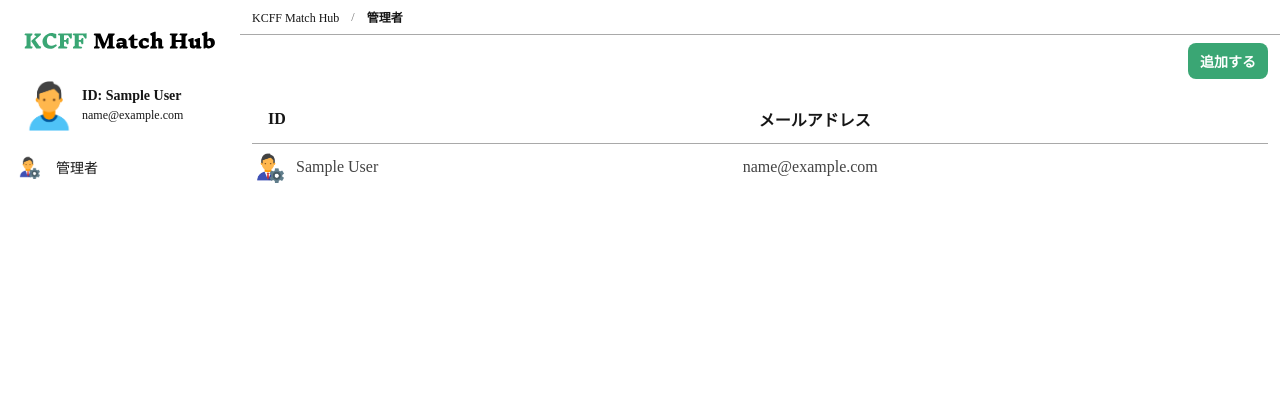
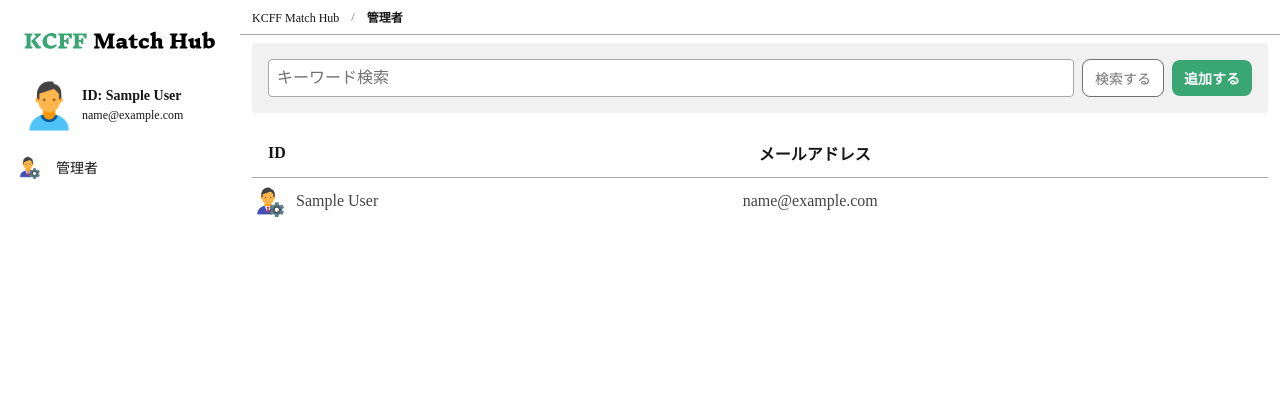
Before and after one commit to yamat47/kcff-match-hub, a Rails app: page /admin/administrators in a window 1280 px wide. Shown: the top 420 px of the page. Run offline with Rails 7, Linux system fonts and the light colour scheme; the visitor is signed in with stand-in values (Sample User, id 1); data comes from the database, SQL or seed files in the repository; some libraries are stand-ins or nearby versions.

Commit message:
Create search form.

```diff
--- a/app/app/assets/stylesheets/admin.css
+++ b/app/app/assets/stylesheets/admin.css
@@ -14,6 +14,7 @@
 @import url('admin/list_container.css');
 @import url('admin/list-navigation.css');
 @import url('admin/list-navigation-actions.css');
+@import url('admin/list-search.css');
 @import url('admin/pagination.css');
 @import url('admin/sidebar.css');
 @import url('admin/title.css');
--- a/app/app/assets/stylesheets/admin/list-navigation.css
+++ b/app/app/assets/stylesheets/admin/list-navigation.css
@@ -1,6 +1,10 @@
 .admin-list-navigation {
+  background-color: var(--color-gray-900);
+  padding: 1rem;
+  border-radius: var(--input-border-radius);
   display: flex;
   align-items: center;
+  gap: 0.5rem;
 
   .admin-list-navigation__search {
     flex: 1;
--- /dev/null
+++ b/app/app/assets/stylesheets/admin/list-search.css
@@ -0,0 +1,35 @@
+.admin-list-search {
+  display: flex;
+  gap: 0.5rem;
+
+  .admin-list-search__input {
+    flex: 1;
+  }
+}
+
+.admin-list-search-input {
+  height: 100%;
+  width: 100%;
+  border: 1px solid var(--default-border-color);
+  border-radius: var(--input-border-radius);
+  padding: 0.125rem 0.5rem;
+  background-color: var(--color-white);
+
+  &::placeholder {
+    color: var(--color-gray-500);
+  }
+}
+
+.admin-list-search-submit {
+  padding: 8px 12px;
+  border: solid 1px var(--color-gray-500);
+  border-radius: var(--button-border-radius);
+  background-color: var(--color-white);
+  color: var(--color-gray-500);
+  font-size: 0.875rem;
+
+  &:hover {
+    cursor: pointer;
+    background-color: var(--color-gray-900);
+  }
+}
--- a/app/app/views/admin/administrators/index.html.haml
+++ b/app/app/views/admin/administrators/index.html.haml
@@ -5,7 +5,13 @@
   .admin-list-container__header
     .admin-list-navigation
       .admin-list-navigation__search
-        // FIXME: Implement search
+        = form_with url: admin_administrators_path, method: :get, local: true do |form|
+          .admin-list-search
+            .admin-list-search__input
+              = form.text_field :search, value: params[:search], placeholder: t('view.admin.placeholder.search'),
+                                         class: 'admin-list-search-input'
+            .admin-list-search__submit
+              = form.submit t('view.admin.button.search'), name: '', class: 'admin-list-search-submit'
       .admin-list-navigation__actions
         .admin-list-navigation-actions
           .admin-list-navigation-actions__action
--- a/app/config/locales/ja.yml
+++ b/app/config/locales/ja.yml
@@ -205,11 +205,14 @@ ja:
         destroy: 削除する
         save: 保存する
         cancel: キャンセル
+        search: 検索する
       confirm:
         destroy: 本当に削除しますか？
       supplement:
         administrators:
           name_auto_generated: データを保存した際に自動で発行されます。
+      placeholder:
+        search: キーワード検索
 
   views:
     pagination:
```
